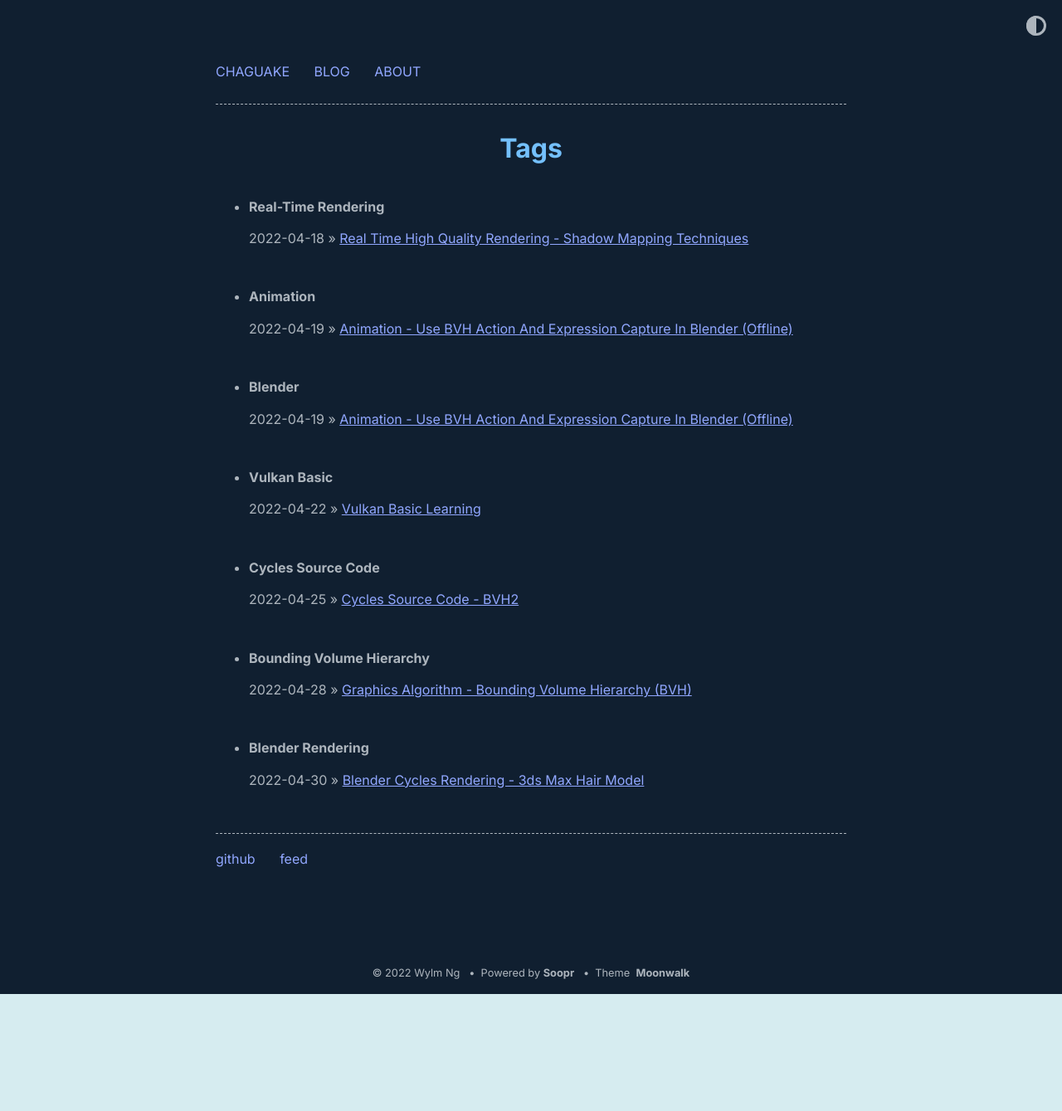
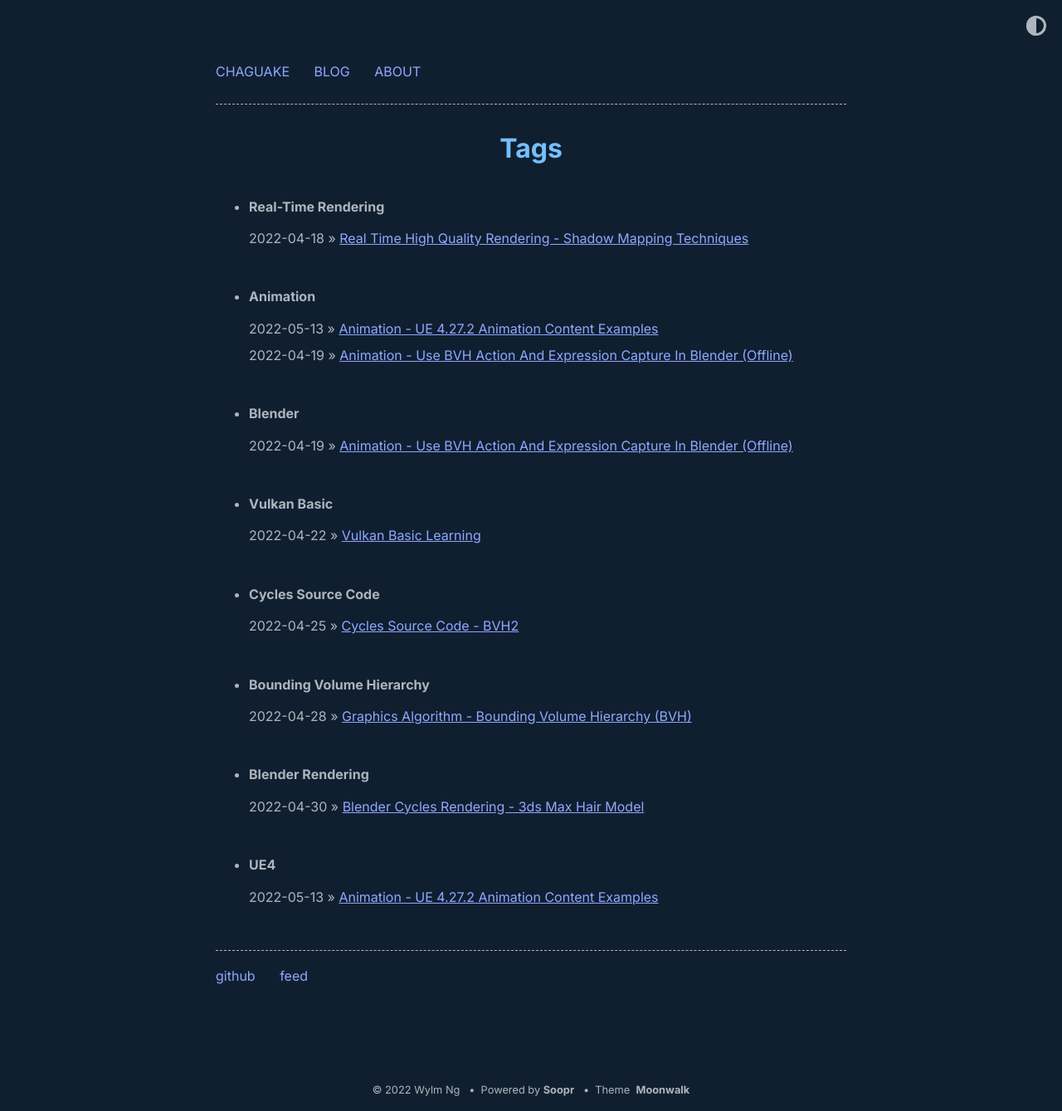
Before and after one commit to chaguake/chaguake.github.io, a Jekyll site: the page built from tags.html, in a window 1280 px wide. Shown: the whole page at 83% size. Built offline with Jekyll 4.4.1, drawn with Linux system fonts in a browser that asks for light colours; before the commit the page ends 1198 px from its top, so only the background shows below that.

Commit message:
add note

```diff
--- a/_includes/feature_list.html
+++ b/_includes/feature_list.html
@@ -3,7 +3,7 @@
     {% for item in include.collection %}
       <li class="post-list-item">
         <span class="home-date">
-          {{ item.date | date: site.theme_config.date_format }}&nbsp;»
+          {{ item.date | date: site.theme_config.date_format }}&ensp;»
         </span>
         <a href="{{ item.url | relative_url }}">{{ item.title }}</a>
       </li>
--- /dev/null
+++ b/_posts/2022-05-13-Animation - UE 4.27.2 Animation Content Examples.md
@@ -0,0 +1,146 @@
+---
+layout: post
+author: chaguake
+title: Animation - UE 4.27.2 Animation Content Examples
+categories:
+- Animation
+tags:
+- Animation
+- UE4
+---
+
+## 一、Animation Map
+
+### 1.1 动画 - 使用动画资产（Animation - Using Animation Asset）
+
+> A SkeletalMeshActor that is set to play an AnimationSequence asset assigned through the Details panel of the Actor (e.g. Actor loops and performs jumping jacks).
+
+<div align=center>
+<img src="/enclosures/2022-05-13/Animation Map 1.1.png"/>
+<p>Animation Map 1.1</p>
+</div>
+
+示例1.1直接在骨骼网格体Actor上添加动画序列。
+
+### 1.2 动画蓝图（Animation Blueprint）
+
+> Two examples are shown: one where a Blueprint is used to tell an Actor to play an animation, the other shows an Animation Blueprint which tells the Actor to play an animation (e.g. this example shows how to pass a variable from a Blueprint to an Animation Blueprint and demonstrates blending from an existing pose to a new animation).
+
+<div align=center>
+<img src="/enclosures/2022-05-13/Animation Map 1.2.png"/>
+<p>Animation Map 1.2</p>
+</div>
+
+示例1.2使用*播放动画函数*和*动画蓝图*来播放动画，当镜头靠近两个触发器时，将触发动画蓝图事件。
+
+<div align=center>
+<img src="/enclosures/2022-05-13/Animation Map 1.2 Left.png"/>
+<p>Animation Map 1.2 Left</p>
+</div>
+
+左边的示例使用*播放动画函数*指定播放的动画序列。
+
+<div align=center>
+<img src="/enclosures/2022-05-13/Animation Map 1.2 Right 1.png"/>
+<p>Animation Map 1.2 Right 1</p>
+</div>
+
+右边的示例触发事件之后，`SimpleAnimationBPCharacter`蓝图类设置了一个`PlayAnimation`属性。
+
+<div align=center>
+<img src="/enclosures/2022-05-13/Animation Map 1.2 Right 2.png"/>
+<p>Animation Map 1.2 Right 2</p>
+</div>
+
+`SimpleAnimationBPCharacter`蓝图类的骨骼网格体设置了动画蓝图`ABP_SimpleAnimation`，该动画蓝图同样添加了`PlayAnimation`属性。
+
+<div align=center>
+<img src="/enclosures/2022-05-13/Animation Map 1.2 Right 3.png"/>
+<p>Animation Map 1.2 Right 3</p>
+</div>
+
+在动画蓝图`ABP_SimpleAnimation`事件图表中，可以看到，当蓝图更新动画之后，会将当前蓝图的类型转换为`SimpleAnimationBPCharacter`蓝图类，然后获取`PlayAnimation`属性，并赋值给自身的`PlayAnimation`属性。
+
+<div align=center>
+<img src="/enclosures/2022-05-13/Animation Map 1.2 Right 4.png"/>
+<p>Animation Map 1.2 Right 4</p>
+</div>
+
+动画蓝图`ABP_SimpleAnimation`的动画图表的状态机比较简单，只有两个状态。两个状态的切换规则由`PlayAnimation`属性决定。
+
+### 1.3 运动混合空间（Locomotion BlendSpace）
+
+> How a Locomotion BlendSpace can be used to blend an Actor's movement in different directions and at different speeds (e.g. an Actor is shown blending between walking/running backwards, forwards, left, and right at different speeds).
+
+<div align=center>
+<img src="/enclosures/2022-05-13/Animation Map 1.3.png"/>
+<p>Animation Map 1.3</p>
+</div>
+
+示例1.3使用混合空间来控制动画输出。方向和速度两个属性由两个Slider蓝图决定。
+
+<div align=center>
+<img src="/enclosures/2022-05-13/Animation Map 1.3.2.png"/>
+<p>Animation Map 1.3.2</p>
+</div>
+
+同示例1.2右，使用了动画蓝图`ABP_SimpleAnimation`，获取方向和速度两个属性的方式也是一致。
+
+状态机使用了*混合空间播放器*组件，该组件的*细节*面板设置了混合空间为`LocomotionBlendspace`，同时传递外部控制输入的方向和速度两个属性值。双击该组件可以查看并编辑混合空间。
+
+混合空间相关的知识查看[这里](https://docs.unrealengine.com/4.27/zh-CN/AnimatingObjects/SkeletalMeshAnimation/Blendspaces/)。
+
+### 1.4 瞄准偏移（AimOffset）
+
+> An AimOffset is showcased which will allow you to control and blend between different poses for aiming along Yaw or Pitch values (e.g. an Actor is shown blending between various aiming positions).
+
+<div align=center>
+<img src="/enclosures/2022-05-13/Animation Map 1.4.png"/>
+<p>Animation Map 1.4</p>
+</div>
+
+瞄准偏移本质上来说是混合空间，不过它是用来设计瞄准武器的动画。
+
+### 1.5 动画蒙太奇（Animation Montage）
+
+> Playing an Animation Montage from a Blueprint as well as blending into/out of the animation is shown (e.g. an Actor blends between an aim pose and throwing punches).
+
+<div align=center>
+<img src="/enclosures/2022-05-13/Animation Map 1.5.png"/>
+<p>Animation Map 1.5</p>
+</div>
+
+示例1.5同样采用触发方式来启动或停止*蒙太奇*。
+
+<div align=center>
+<img src="/enclosures/2022-05-13/Animation Map 1.5.2.png"/>
+<p>Animation Map 1.5.2</p>
+</div>
+
+在事件图表中，两个触发事件分别对应*蒙太奇播放*和*蒙太奇停止*，*蒙太奇播放*组件引用了动画蒙太奇`Punch_Montage`资产。
+
+`AnimMontageBP`蓝图类使用了动画蓝图`ABP_SimpleAnimMontage`。
+
+<div align=center>
+<img src="/enclosures/2022-05-13/Animation Map 1.5.3.png"/>
+<p>Animation Map 1.5.3</p>
+</div>
+
+可以看到，动画蓝图`ABP_SimpleAnimMontage`使用了`fullbodyslot`插槽，对应的是动画蒙太奇`Punch_Montage`中的插槽。
+
+<div align=center>
+<img src="/enclosures/2022-05-13/Animation Map 1.5.4.png"/>
+<p>Animation Map 1.5.4</p>
+</div>
+
+动画蒙太奇`Punch_Montage`中分了3个蒙太奇片段，在没有退出*蒙太奇播放*时，会在`Punch1`和`Punch2`之间循环。
+
+动画蒙太奇相关的知识查看[这里](https://docs.unrealengine.com/4.27/zh-CN/AnimatingObjects/SkeletalMeshAnimation/AnimMontage/)。
+
+
+## 二、PhysicalAnimation Map
+
+
+## 三、参考
+
+* [Animation Content Examples](https://docs.unrealengine.com/4.27/zh-CN/Resources/ContentExamples/Animation/)
```
Also changed, not shown: enclosures/2022-05-13/Animation Map 1.1.png (added), enclosures/2022-05-13/Animation Map 1.2 Left.png (added), enclosures/2022-05-13/Animation Map 1.2 Right 1.png (added), enclosures/2022-05-13/Animation Map 1.2 Right 2.png (added), enclosures/2022-05-13/Animation Map 1.2 Right 3.png (added), enclosures/2022-05-13/Animation Map 1.2 Right 4.png (added), enclosures/2022-05-13/Animation Map 1.2.png (added), enclosures/2022-05-13/Animation Map 1.3.2.png (added), enclosures/2022-05-13/Animation Map 1.3.png (added), enclosures/2022-05-13/Animation Map 1.4.png (added), enclosures/2022-05-13/Animation Map 1.5.2.png (added), enclosures/2022-05-13/Animation Map 1.5.3.png (added), enclosures/2022-05-13/Animation Map 1.5.4.png (added), enclosures/2022-05-13/Animation Map 1.5.png (added).
